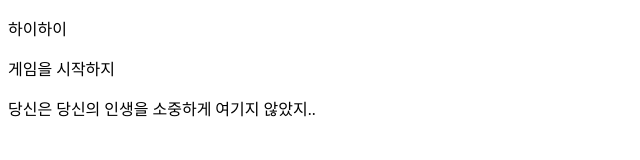
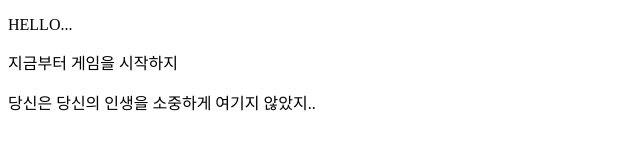
Before and after one commit to oungzu/oungzu.github.io, a plain HTML site: page index.html in a window 1280 px wide. Shown: the whole page, without its empty margins (0-640 px from the left). Drawn offline with Linux system fonts and the light colour scheme.

Commit message:
Update index.html

```diff
--- a/index.html
+++ b/index.html
@@ -6,8 +6,8 @@
     <title>Document</title>
 </head>
 <body>
-    <p>하이하이 </p>
-    <p>게임을 시작하지</p>
+    <p>HELLO... </p>
+    <p>지금부터 게임을 시작하지</p>
     <p>당신은 당신의 인생을 소중하게 여기지 않았지..</p>
 </body>
 </html>
```
